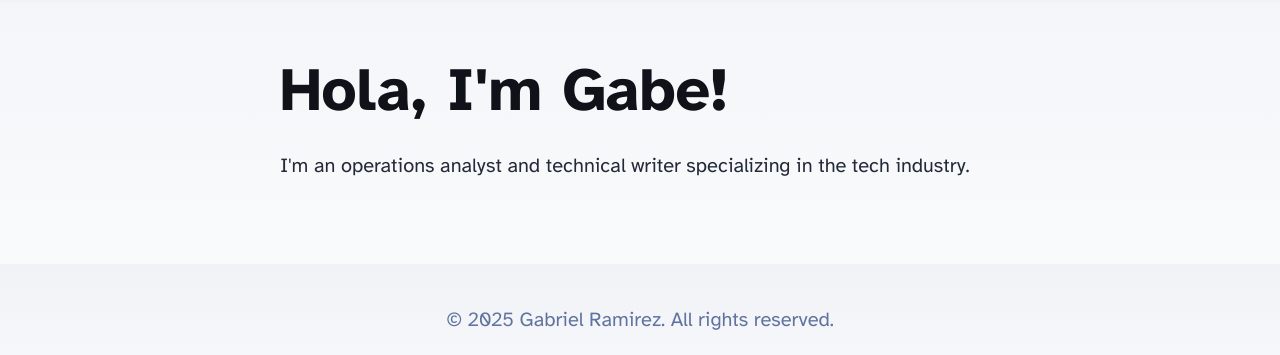
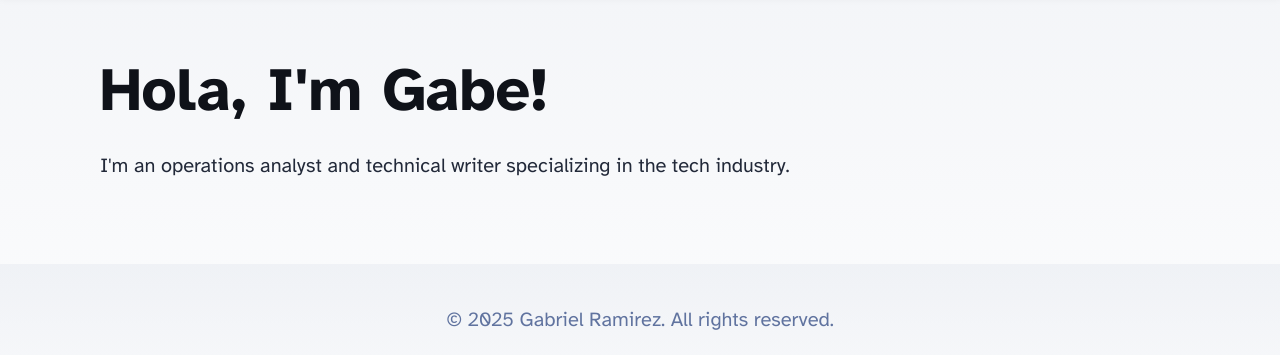
Before and after one commit to genrique98/genrique98.github.io, an Astro site: page / in a window 1280 px wide. Shown: the part 81-436 px from the top of the page. Built offline with nearby package versions, Linux system fonts and the light colour scheme; Astro itself is replaced by a stand-in of ours.

Commit message:
adjusted header margin

```diff
--- a/src/styles/global.css
+++ b/src/styles/global.css
@@ -43,7 +43,8 @@ body {
 	line-height: 1.7;
 }
 main {
-	width: 720px;
+	/* width: 720px; */
+	width: 1080px;
 	max-width: calc(100% - 2em);
 	margin: auto;
 	padding: 3em 1em;
```
